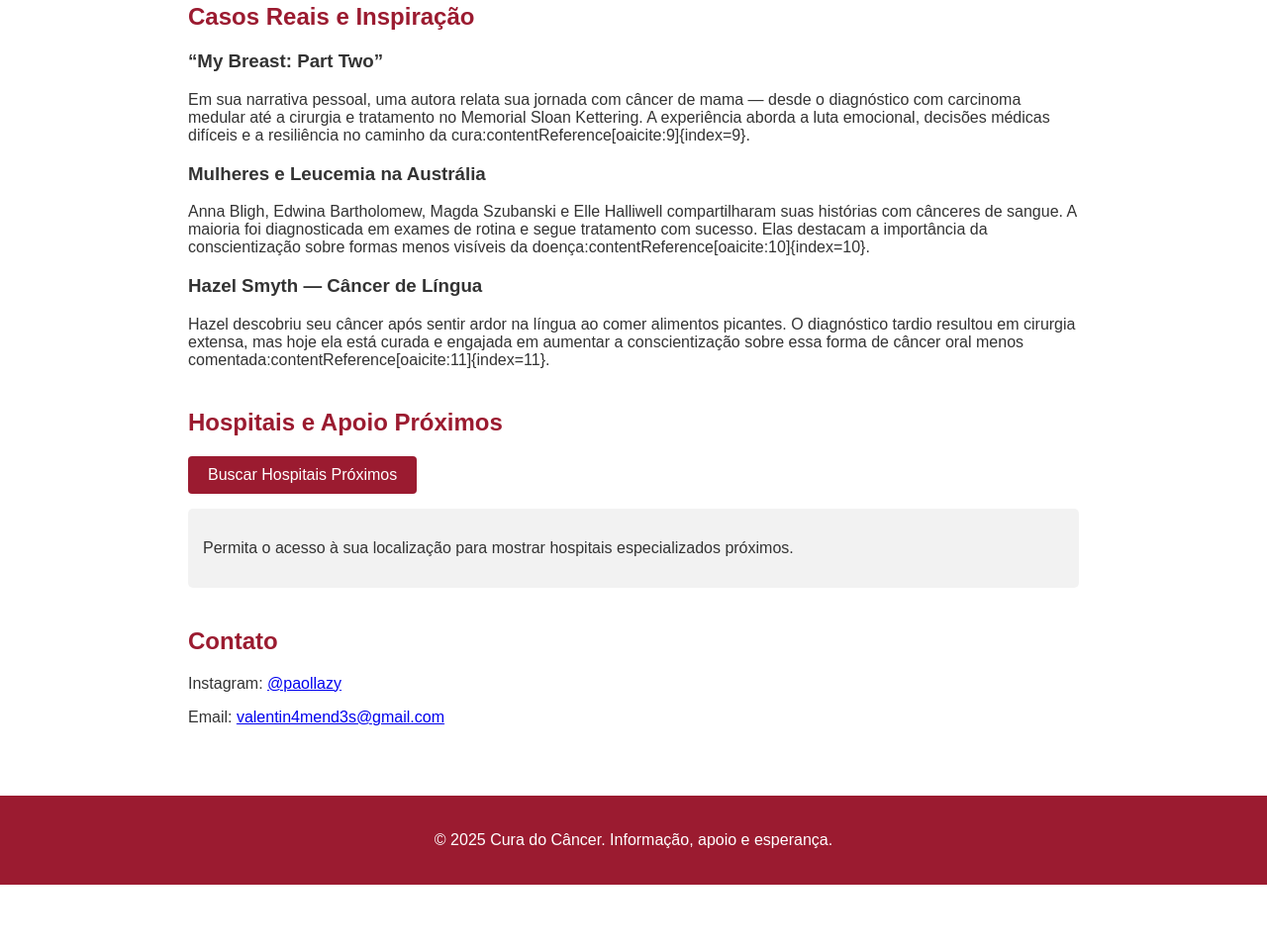
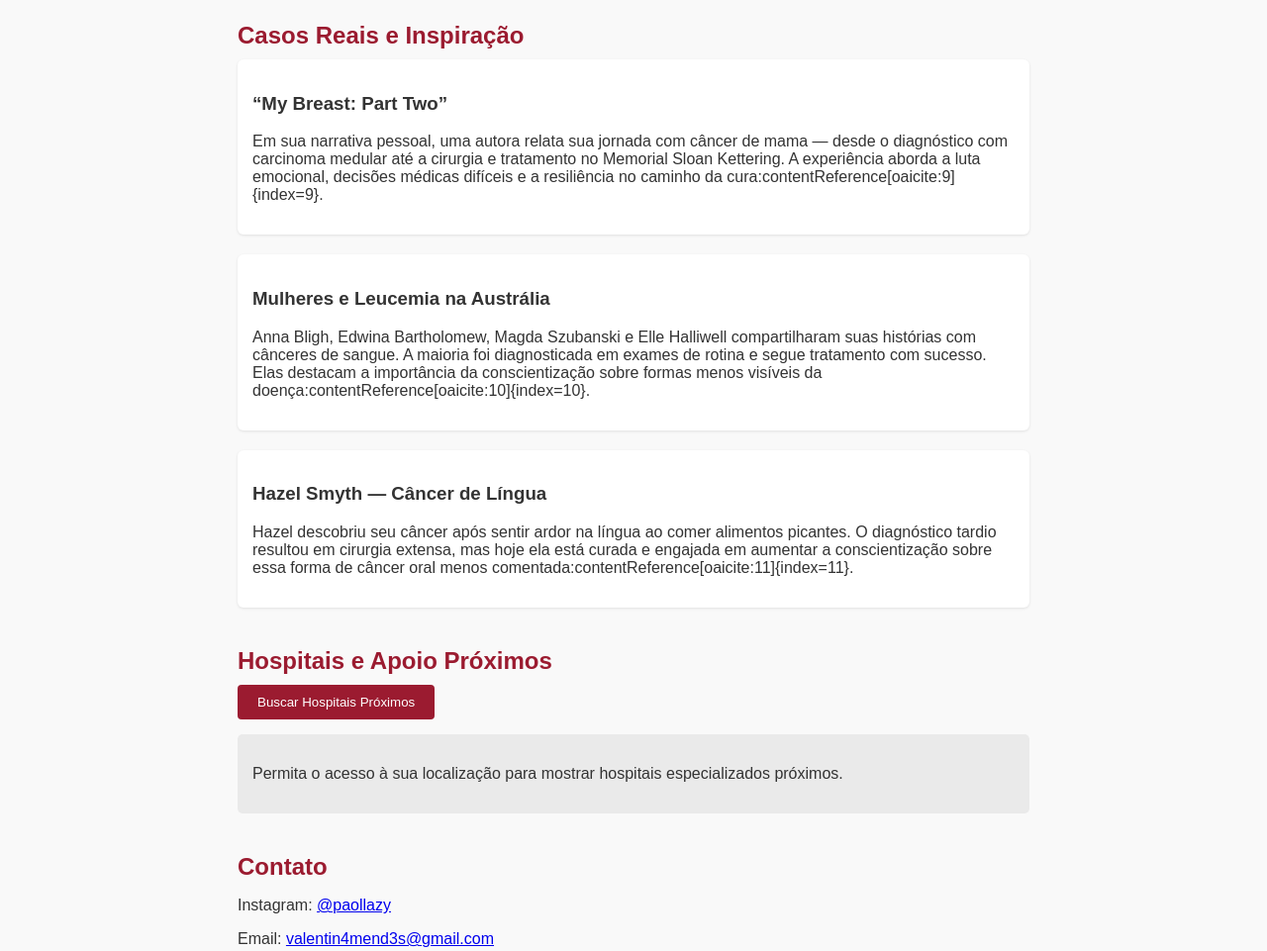
Before and after one commit to mendeszyy/Cancer, a plain HTML site: page index.html in a window 1280 px wide. Shown: the part 1224-2185 px from the top of the page at 99% size. Before the commit the page ends 2118 px from the top, so only its background shows below. Drawn offline with Linux system fonts and the light colour scheme.

Commit message:
Update style.css

```diff
--- a/style.css
+++ b/style.css
@@ -2,53 +2,47 @@ body {
   font-family: Arial, sans-serif;
   margin: 0;
   padding: 0;
-  background-color: #ffffff;
   color: #333;
+  background-color: #f9f9f9;
 }
-
 header {
   background-color: #9b1b30;
   color: white;
   padding: 20px;
   text-align: center;
 }
-
 nav ul {
   list-style: none;
+  margin: 10px 0 0;
   padding: 0;
-  margin: 15px 0 0 0;
   display: flex;
   justify-content: center;
-  gap: 20px;
+  gap: 15px;
 }
-
 nav a {
   color: white;
   text-decoration: none;
   font-weight: bold;
 }
-
 main {
-  padding: 30px;
-  max-width: 900px;
-  margin: 0 auto;
+  max-width: 800px;
+  margin: 30px auto;
+  padding: 0 20px;
 }
-
 section {
   margin-bottom: 40px;
 }
-
 h2 {
   color: #9b1b30;
+  margin-bottom: 10px;
 }
-
-footer {
-  background-color: #9b1b30;
-  color: white;
-  text-align: center;
-  padding: 20px;
+.story {
+  margin-bottom: 20px;
+  padding: 15px;
+  background-color: #fff;
+  border-radius: 6px;
+  box-shadow: 0 1px 3px rgba(0,0,0,0.1);
 }
-
 button {
   background-color: #9b1b30;
   color: white;
@@ -56,16 +50,19 @@ button {
   padding: 10px 20px;
   cursor: pointer;
   border-radius: 4px;
-  font-size: 16px;
 }
-
 button:hover {
   background-color: #7c1626;
 }
-
 #hospitais-container {
   margin-top: 15px;
-  background-color: #f2f2f2;
+  background-color: #eaeaea;
   padding: 15px;
   border-radius: 5px;
 }
+footer {
+  background-color: #9b1b30;
+  color: white;
+  text-align: center;
+  padding: 20px 0;
+}
```
